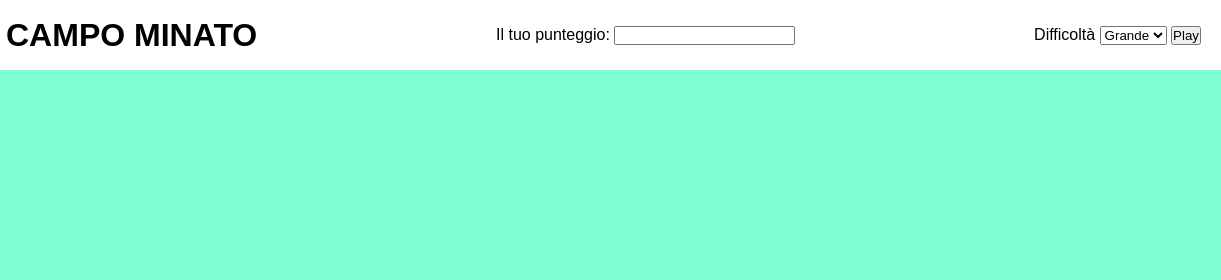
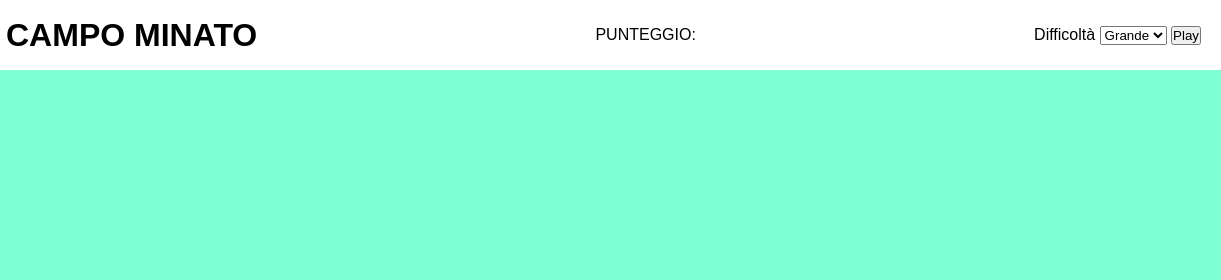
Before and after one commit to DanieleErcoli243/js-campominato-dom, a plain HTML site: page index.html in a window 1280 px wide. Shown: the top 280 px of the page, 59-1280 px from the left. Drawn offline with Linux system fonts and the light colour scheme.

Commit message:
changed an input into a span

```diff
--- a/index.html
+++ b/index.html
@@ -18,8 +18,7 @@
                 <h1>CAMPO MINATO</h1>
             </div>
             <div>
-                <label for="score">Il tuo punteggio:</label>
-                <input id="score" type="text">
+                <span>PUNTEGGIO:<strong></strong></span>
             </div>
             <form>
                 <label for="level">Difficoltà</label>
@@ -28,7 +27,7 @@
                     <option value="medium">Medio</option>
                     <option value="small">Piccolo</option>
                 </select>
-                <input id="play" type="submit" value="Play">
+                <button id="play" type="submit">Play</button>
             </form>
         </header>
         <main>
```
